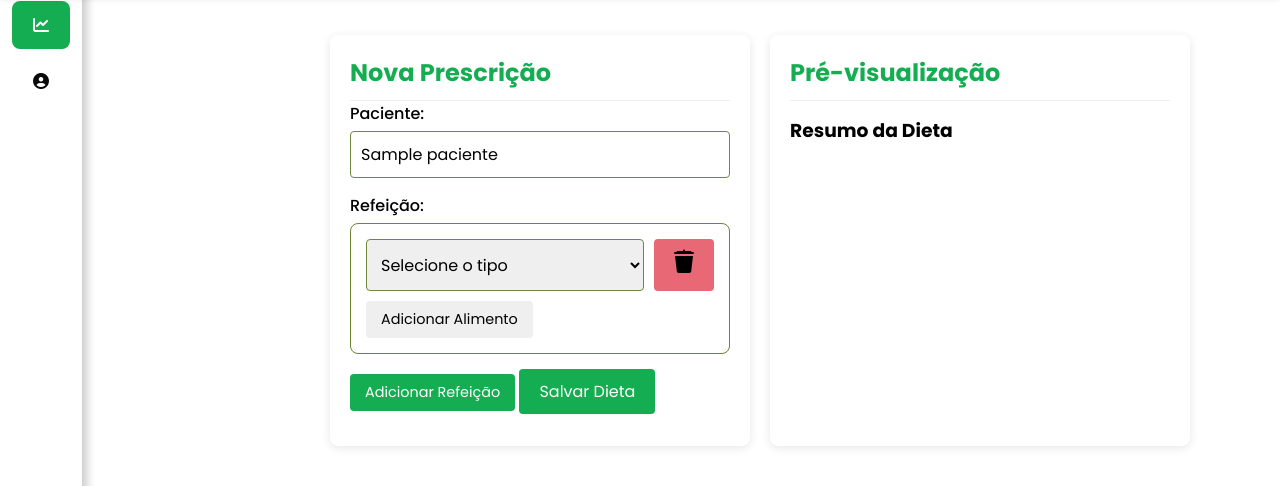
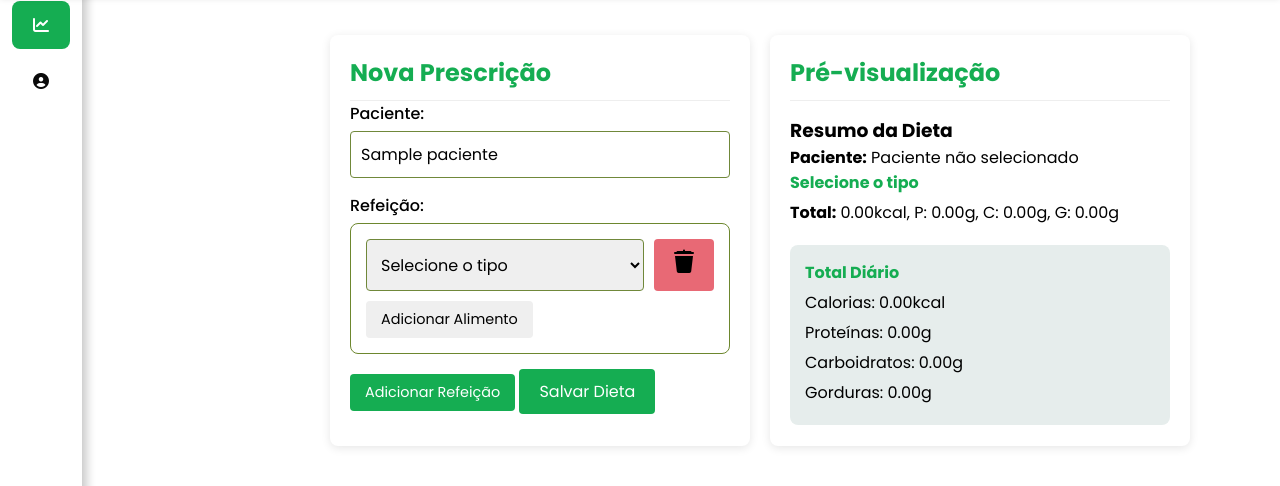
Before and after one commit to cllararibeiro/smartnutri, a Flask app: page /nutricionista/dieta/1/1 in a window 1280 px wide. Shown: the part 85-571 px from the top of the page. Run offline with Flask 3, Linux system fonts and the light colour scheme; a user stored in the database is signed in; data comes from the database, SQL or seed files in the repository; tables that the repository leaves empty hold one stand-in row (values such as "Sample post"); parts of the project's set-up code (start-up, migrations or seed data) failed here and were passed over.

Commit message:
finalizando

```diff
--- a/controllers/nutricionista_controller.py
+++ b/controllers/nutricionista_controller.py
@@ -24,14 +24,23 @@ logging.basicConfig( level=logging.INFO)
 @login_required
 def dashboard():
     busca = request.args.get('busca','')
-    print(f"Termo da busca: {busca}")
-    pacientes = session.query(Paciente).filter(Paciente.pac_nome.like(f'%{busca}%'))\
-    .filter_by(pac_nutri_id=current_user.nutri_id)\
-    .order_by(desc(Paciente.pac_data_cadastro)).all()
-    consulta = (session.query(Consulta).filter_by(con_nutri_id=current_user.nutri_id).order_by(Consulta.con_data.desc()).first())
+    pacientes = session.query(Paciente)\
+        .filter(Paciente.pac_nome.like(f'%{busca}%'))\
+        .filter_by(pac_nutri_id=current_user.nutri_id)\
+        .order_by(desc(Paciente.pac_data_cadastro))\
+        .all()
 
+    # Para cada paciente, vamos pegar a consulta mais recente
+    consultas_recentes = {}
+    for paciente in pacientes:
+        consulta = (session.query(Consulta)
+                    .filter_by(con_pac_id=paciente.pac_id)
+                    .order_by(Consulta.con_data.desc())
+                    .first())
+        consultas_recentes[paciente.pac_id] = consulta
 
-    return render_template('nutricionista/dashboard.html', pacientes=pacientes, consulta=consulta)
+    return render_template('nutricionista/dashboard.html', pacientes=pacientes, consultas_recentes=consultas_recentes)
+
 
 @nutricionista_bp.route('/perfil', methods=['GET', 'POST'])
 @login_required
--- a/static/js/dieta.js
+++ b/static/js/dieta.js
@@ -86,13 +86,10 @@
         const previewContainer = document.getElementById('preview-container');
         previewContainer.innerHTML = '<h3>Resumo da Dieta</h3>';
 
-        const pacienteSelect = document.getElementById('paciente');
-        const pacienteNome = pacienteSelect.options[pacienteSelect.selectedIndex]?.text || 'Paciente não selecionado';
-        const objetivo = document.getElementById('objetivo').value || 'Objetivo não definido';
+        const pacienteNome = document.getElementById('paciente')?.dataset.nome || 'Paciente não selecionado';
 
         previewContainer.innerHTML += `
             <p><strong>Paciente:</strong> ${pacienteNome}</p>
-            <p><strong>Objetivo:</strong> ${objetivo}</p>
         `;
 
         let totalCalorias = 0;
@@ -156,7 +153,4 @@
             </div>
         `;
 
-        // Habilitar/desabilitar botão de gerar PDF
-        document.getElementById('btn-gerar-pdf').disabled =
-            document.querySelectorAll('.alimento').length === 0;
     }
--- a/templates/nutricionista/dieta.html
+++ b/templates/nutricionista/dieta.html
@@ -12,7 +12,7 @@ Prescrição Dietética
             <form id="form-dieta" method="POST" action="{{ url_for('nutricionista.dieta', consulta_id=consulta_id, paciente_id=paciente_id) }}">
                 <div class="form-group">
                     <label for="paciente">Paciente:</label>
-                    <input type="text" id="paciente" name="paciente" value="{{ paciente.pac_nome }}" readonly>
+                    <input type="text" id="paciente" name="paciente" value="{{ paciente.pac_nome }}" readonly >
                     <input type="hidden" name="paciente_id" value="{{ paciente.pac_id }}">
                 </div>
 
```
Also changed, not shown: templates/nutricionista/dashboard.html (+6 -10 lines).
